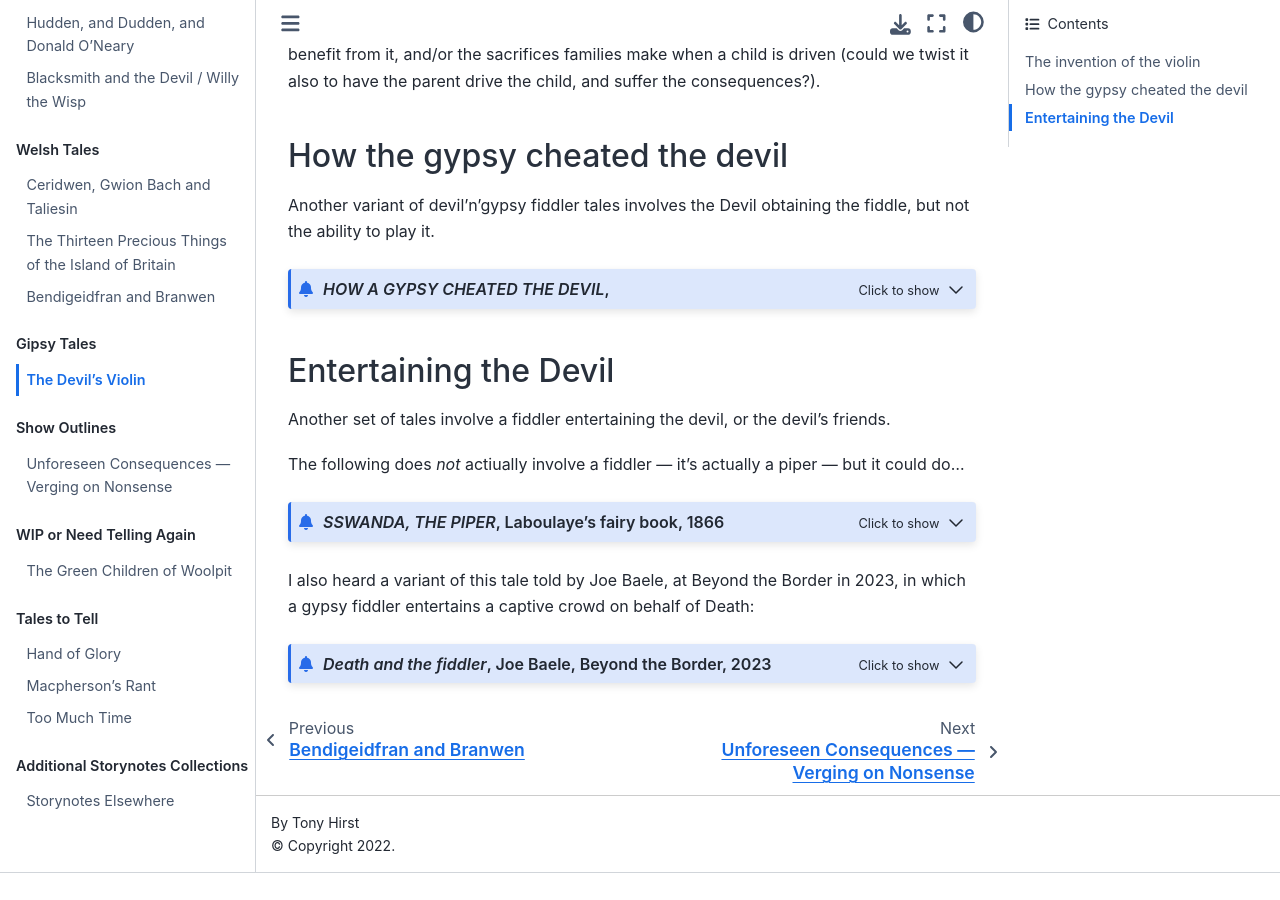
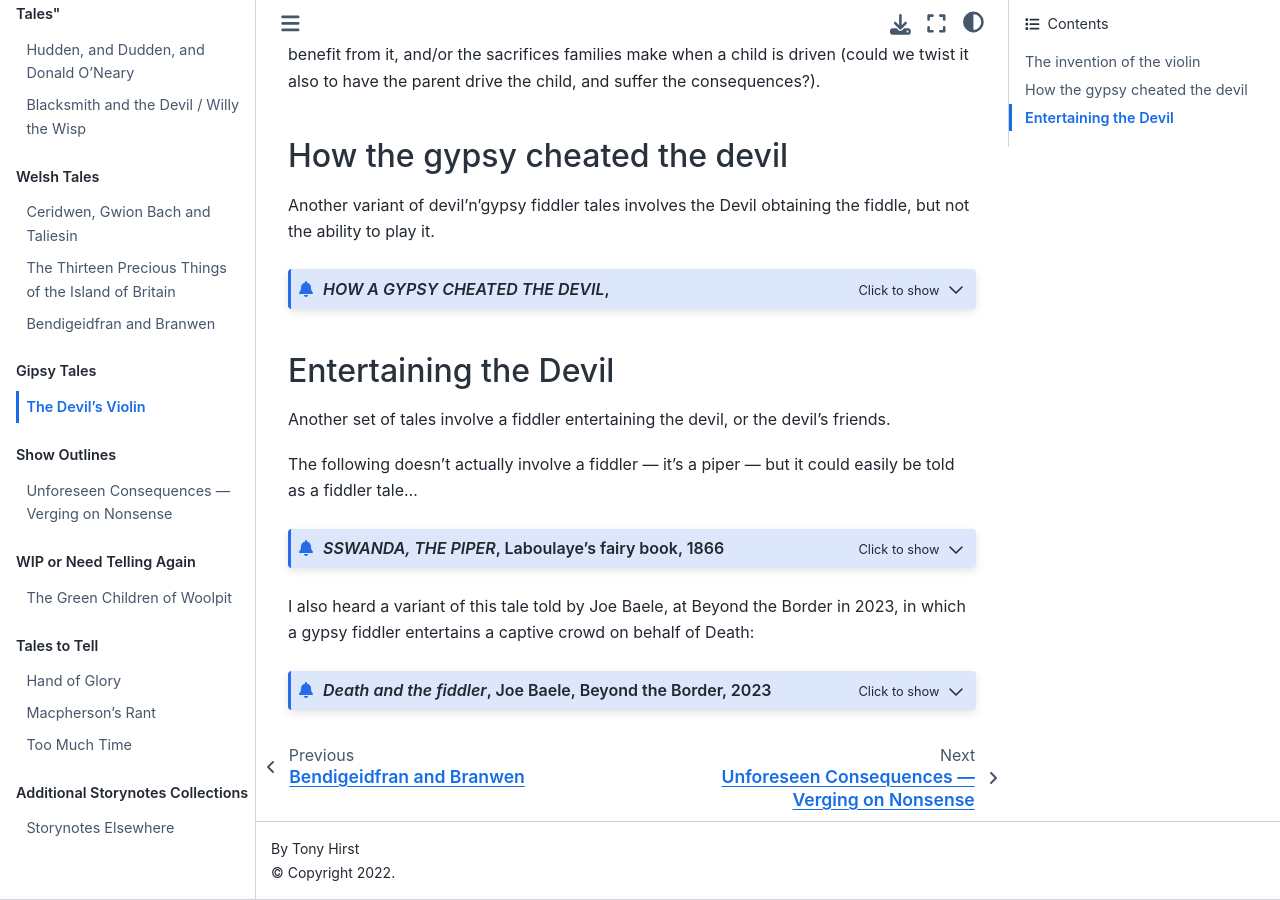
Before and after one commit to psychemedia/storytelling-notes, a Jupyter Book: the page built from devils-violin.md, in a window 1280 px wide and 900 px high, scrolled down 574 px. Built offline with Jupyter Book 1.0.4 settings and Sphinx 7.4.7 and the Sphinx Book theme 1.1.4, drawn with Linux system fonts in a browser that asks for light colours; before the commit the page ends 1447 px from its top, so only the background shows below that.

Commit message:
Update devils-violin.md

````diff
--- a/devils-violin.md
+++ b/devils-violin.md
@@ -141,7 +141,7 @@
 
 Another set of tales involve a fiddler entertaining the devil, or the devil's friends.
 
-The following does *not* actiually involve a fiddler — it's actually a piper — but it could do...
+The following doesn't actually involve a fiddler — it's a piper — but it could easily be told as a fiddler tale...
 
 ```{admonition} *SSWANDA, THE PIPER*, Laboulaye's fairy book, 1866
 :class: dropdown
````
